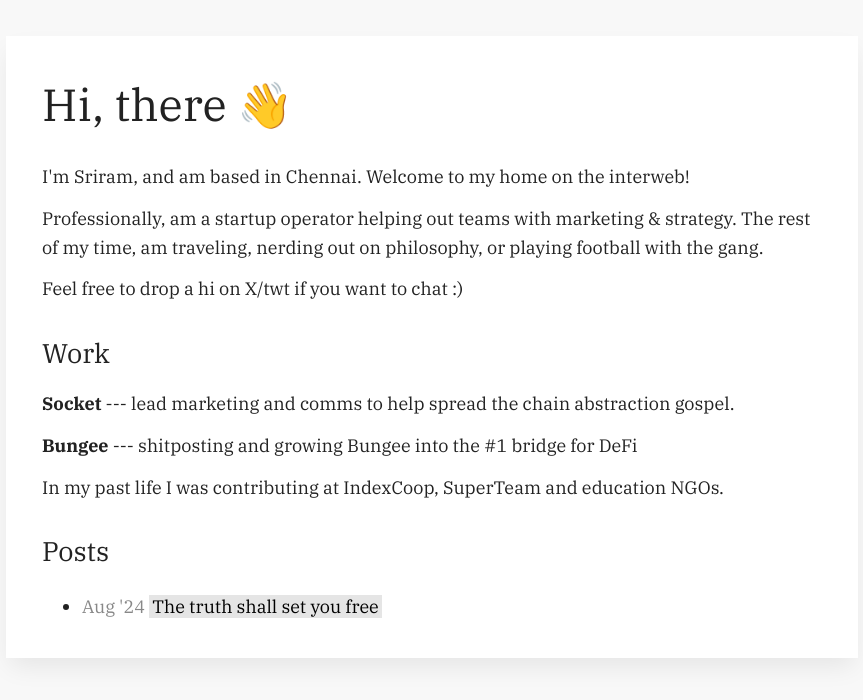
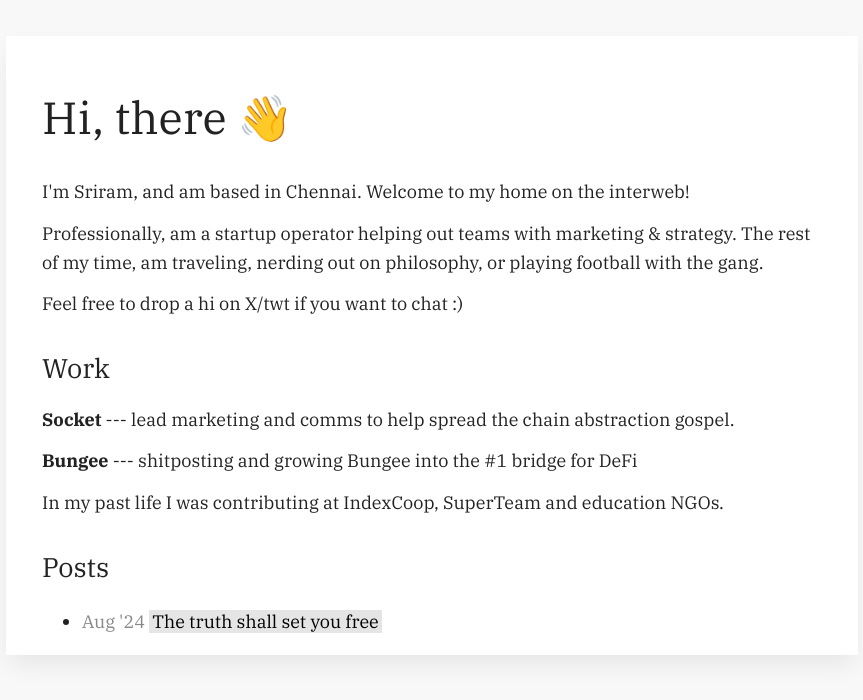
Before and after one commit to sriramvas/sriramvas.github.io, a Jekyll site: the page built from index.html, in a window 1280 px wide. Shown: the top 700 px of the page, without its empty margins (208-1071 px from the left). Built offline with Jekyll 4.4.1, drawn with Linux system fonts in a browser that asks for light colours.

Commit message:
Update default.html

```diff
--- a/_layouts/default.html
+++ b/_layouts/default.html
@@ -4,13 +4,11 @@
     <meta charset="UTF-8">
     <meta name="viewport" content="width=device-width, initial-scale=1.0">
     <title>{{ site.title }}</title>
-    <link rel="stylesheet" href="{{ '/assets/css/styles.css' | relative_url }}">
+    <link rel="stylesheet" type="text/css" href="{{ '/assets/css/styles.css' | relative_url }}">
 </head>
 <body>
     <main>
-        <div class="hero">
-            {{ content }}
-        </div>
+        {{ content }}
     </main>
 </body>
 </html>
```
